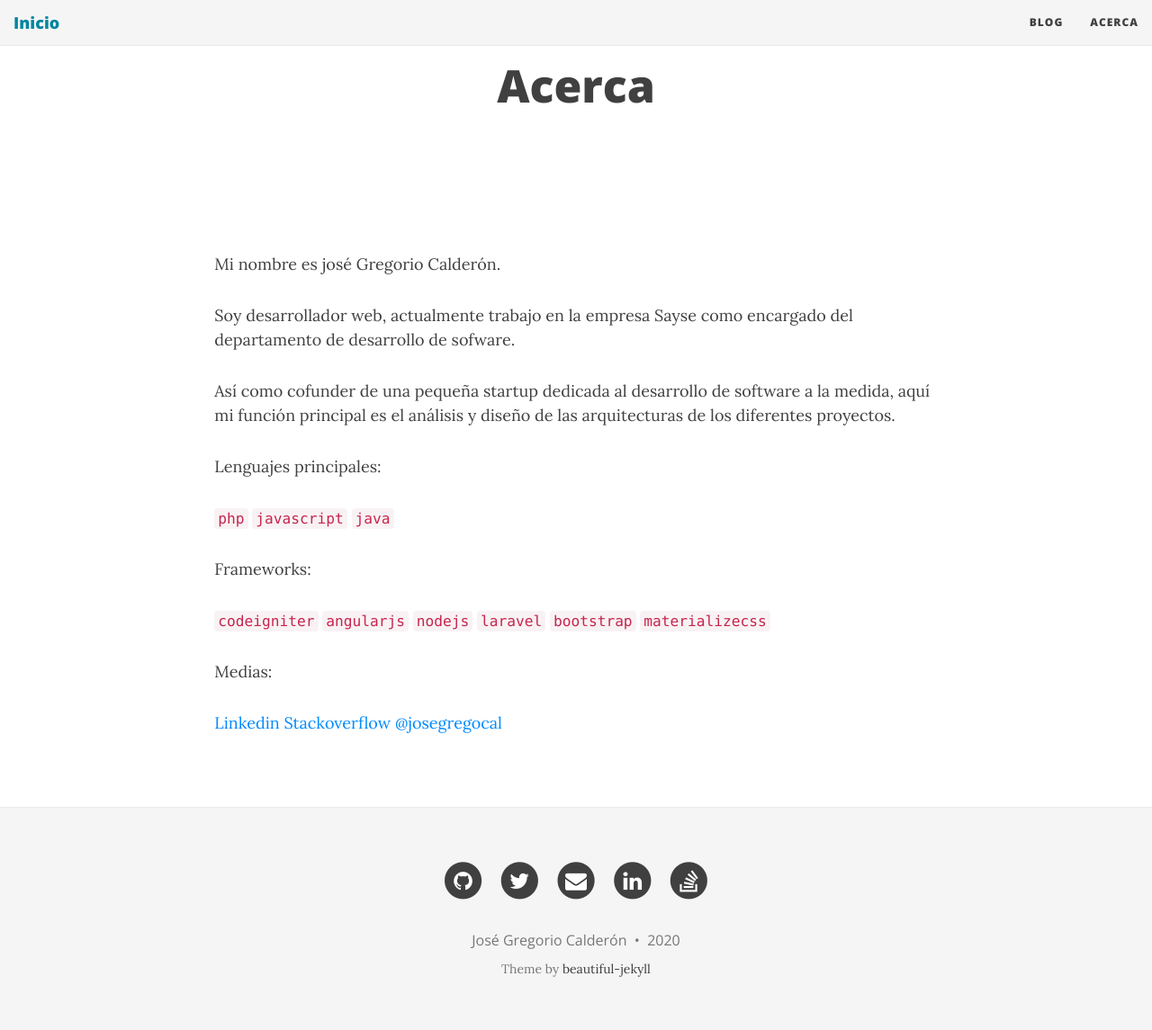
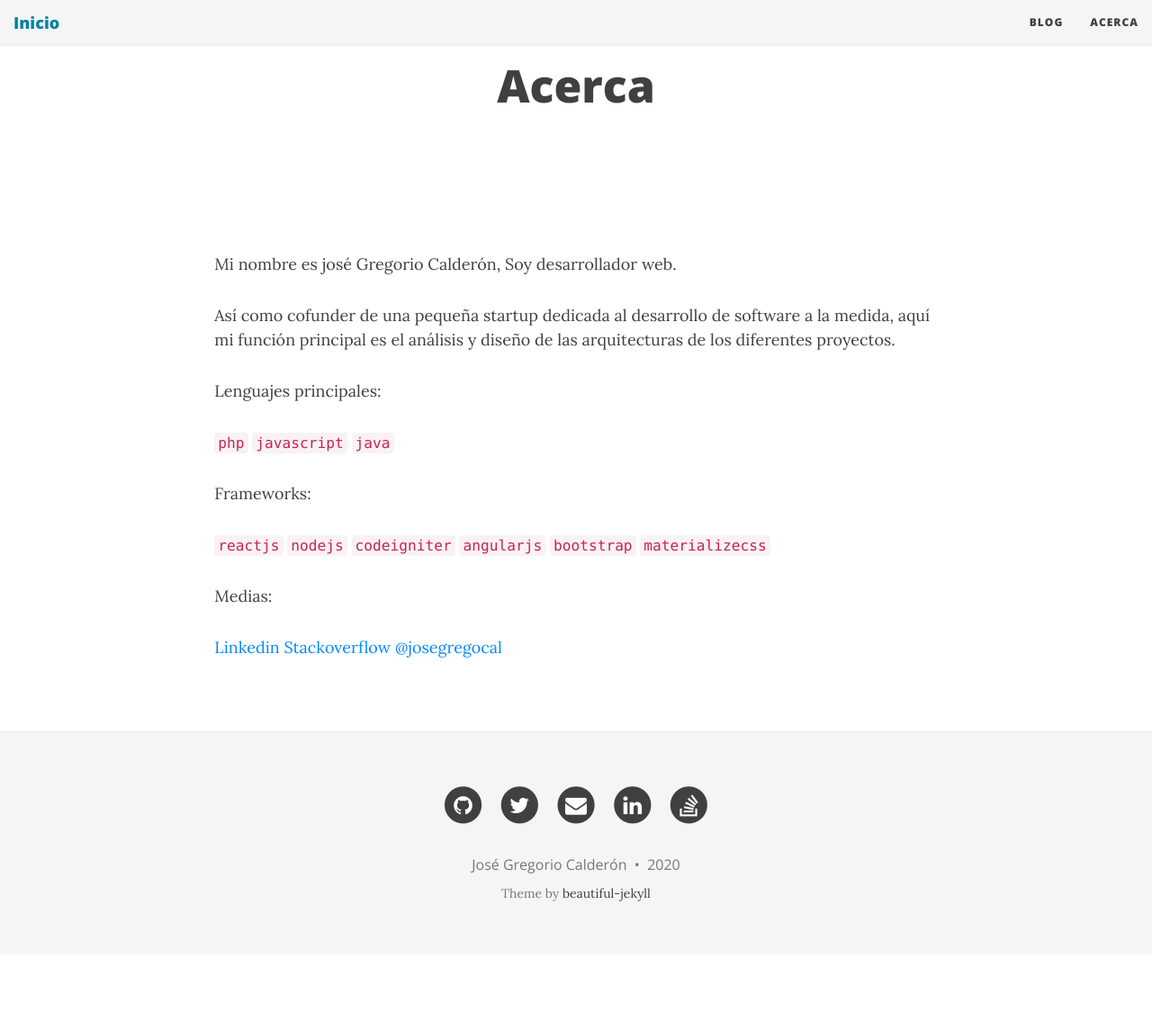
Before and after one commit to josegoyo/josegoyo.github.io, a Jekyll site: the page built from templates/aboutme.md, in a window 1280 px wide. Shown: the whole page at 90% size. Built offline with Jekyll 4.4.1, drawn with Linux system fonts in a browser that asks for light colours; nearby versions of some CDN libraries; comment, search, counter and statistics services are not loaded; after the commit the page ends 1061 px from its top, so only the background shows below that.

Commit message:
Update aboutme.md

```diff
--- a/templates/aboutme.md
+++ b/templates/aboutme.md
@@ -3,20 +3,17 @@ layout: page
 title: Acerca
 ---
 
-Mi nombre es josé Gregorio Calderón.
-
-Soy desarrollador web, actualmente trabajo en la empresa Sayse como encargado del departamento de desarrollo de sofware.
+Mi nombre es josé Gregorio Calderón, Soy desarrollador web.
 
 Así como cofunder de una pequeña startup dedicada al desarrollo de software a la medida, aquí mi función principal es el análisis y diseño de las arquitecturas de los diferentes proyectos.
 
 Lenguajes principales:
 
-
 `php` `javascript` `java`
 
 Frameworks:
 
-`codeigniter` `angularjs` `nodejs` `laravel` `bootstrap` `materializecss`
+`reactjs` `nodejs` `codeigniter` `angularjs` `bootstrap` `materializecss`
 
 Medias:
 
```
